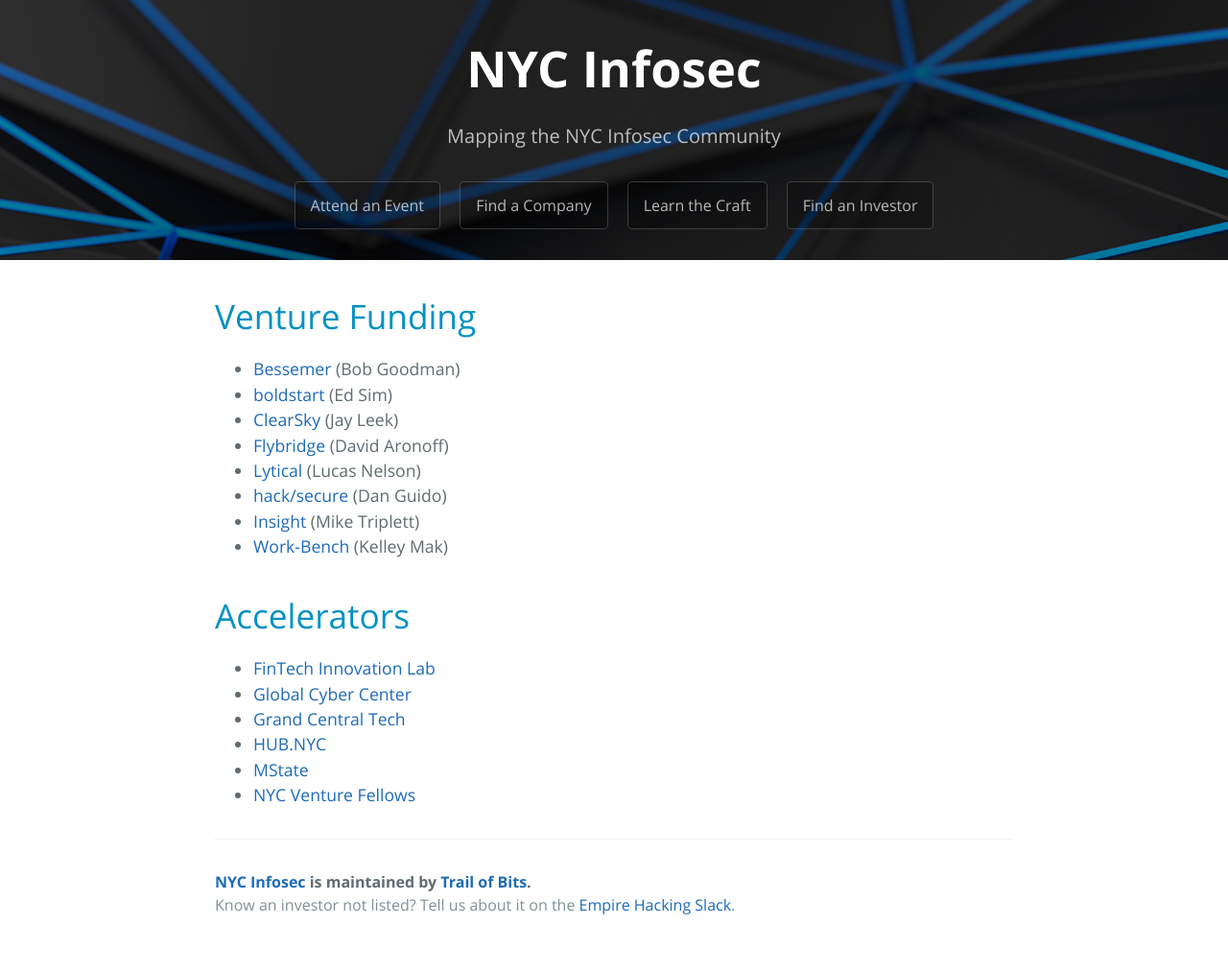
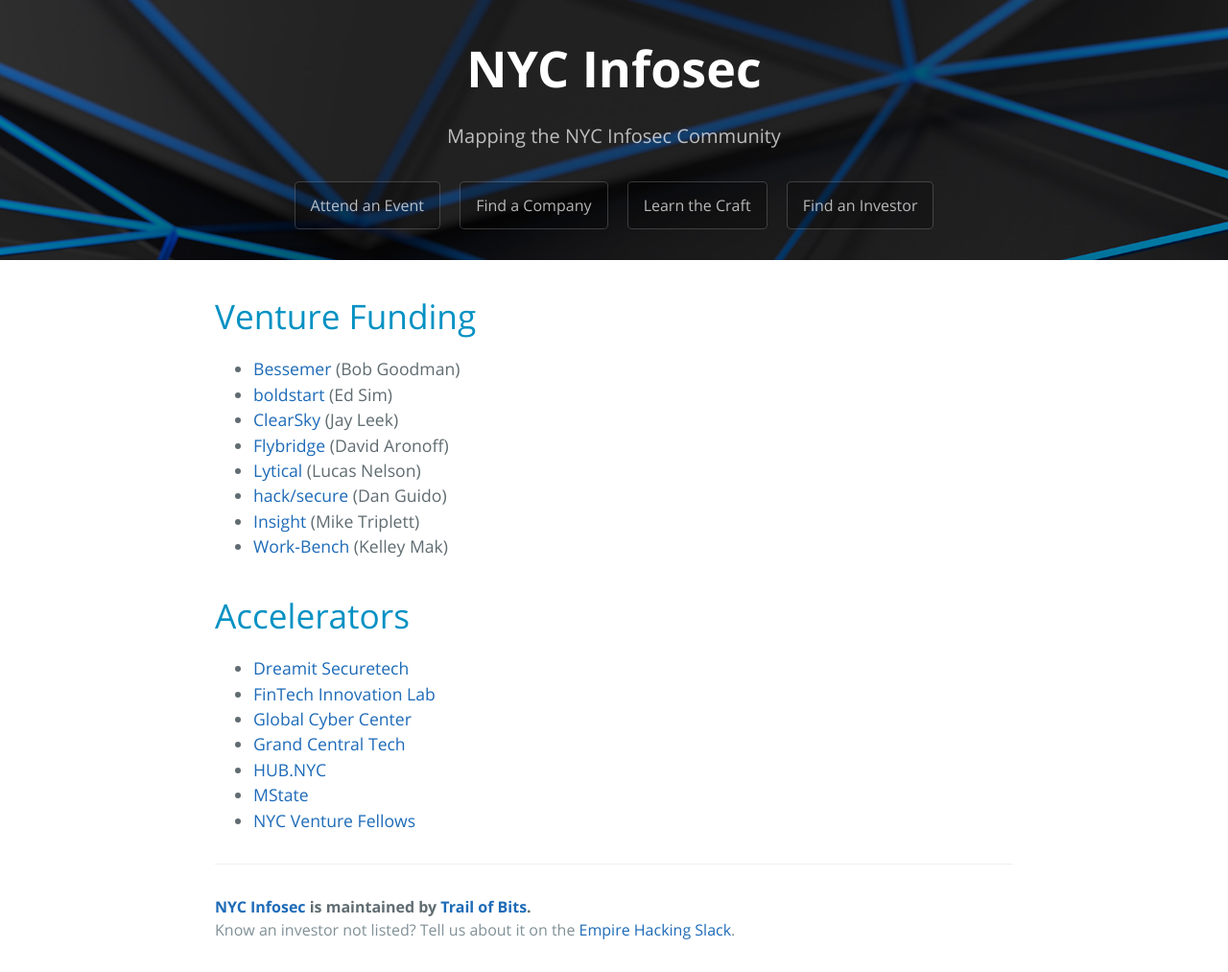
Before and after one commit to trailofbits/nyc-infosec, a Jekyll site: the page built from investors.md, in a window 1280 px wide. Shown: the whole page at 96% size. Built offline with Jekyll 4.4.1, drawn with Linux system fonts in a browser that asks for light colours; our own code applies the rules of GitHub Pages for plain Markdown files; before the commit the page ends 987 px from its top, so only the background shows below that.

Commit message:
Update investors.md

```diff
--- a/investors.md
+++ b/investors.md
@@ -15,6 +15,7 @@
 * [Work-Bench](https://www.work-bench.com/) (Kelley Mak)
 
 # Accelerators
+* [Dreamit Securetech](https://www.dreamit.com/securetech)
 * [FinTech Innovation Lab](http://fintechinnovationlab.com/new-york/)
 * [Global Cyber Center](https://sosa.co/industry-expertise/cyber/)
 * [Grand Central Tech](http://grandcentraltech.com/)
```
